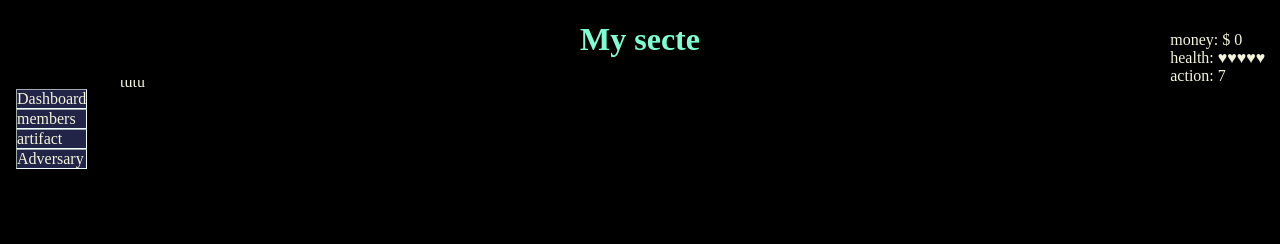
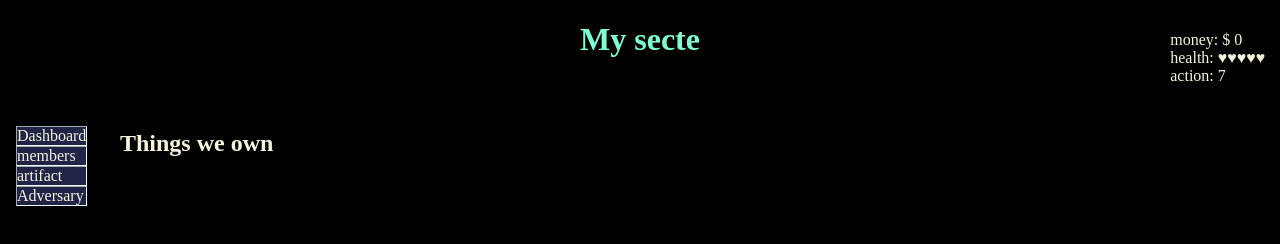
Before and after one commit to vanicat/Ritual-and-invocation, a plain HTML site: page index.html in a window 1280 px wide. Both pictures are taken after a click on the item "artifact". Drawn offline with Linux system fonts and the light colour scheme.

Commit message:
Display of inventory

```diff
--- a/index.html
+++ b/index.html
@@ -47,7 +47,7 @@
 
         </section>
         <section id="stuff" class="section">
-            tutu
+            <h2>Things we own</h2>
         </section>
         <section id="enemies" class="section">
             tata
--- a/main.css
+++ b/main.css
@@ -43,7 +43,7 @@ nav li, #situation li {
 
 section#main {
     margin-left: 7em;
-    margin-top: 10ex;
+    margin-top: 15ex;
 }
 
 section.section {
@@ -57,11 +57,16 @@ section#situation {
     top: 2ex;
 }
 
+section#stuff {
+    display: inline-block;
+}
+
 .animals {
     border-style: solid;
     border-width: 1px;
     min-height: 3cm;
     width: fit-content;
+    display: inline-block;
 }
 
 .animals img {
```
